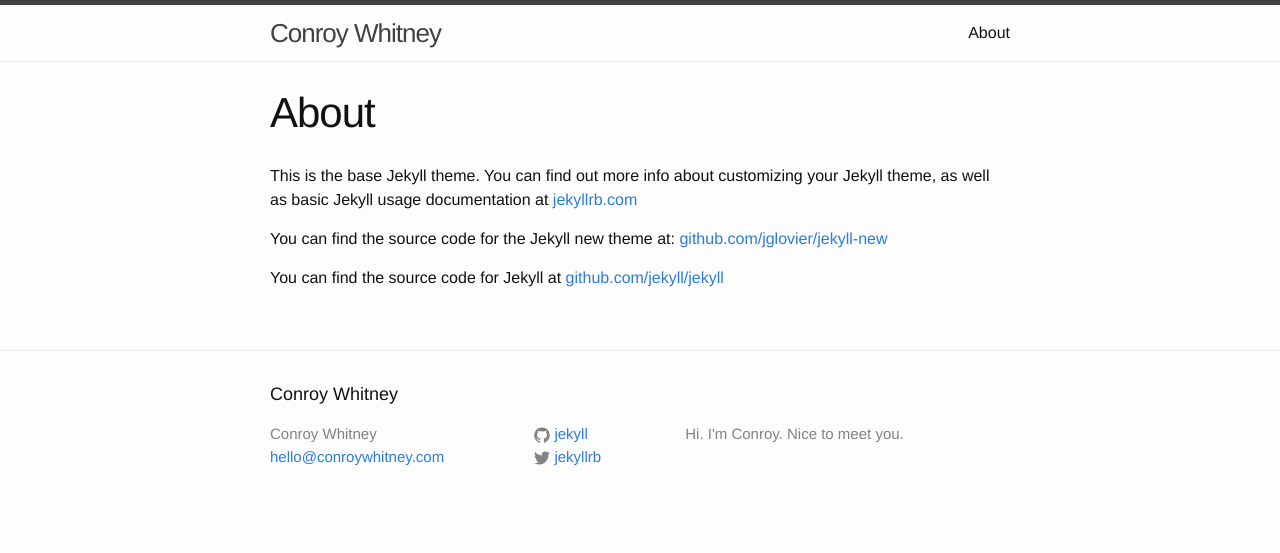
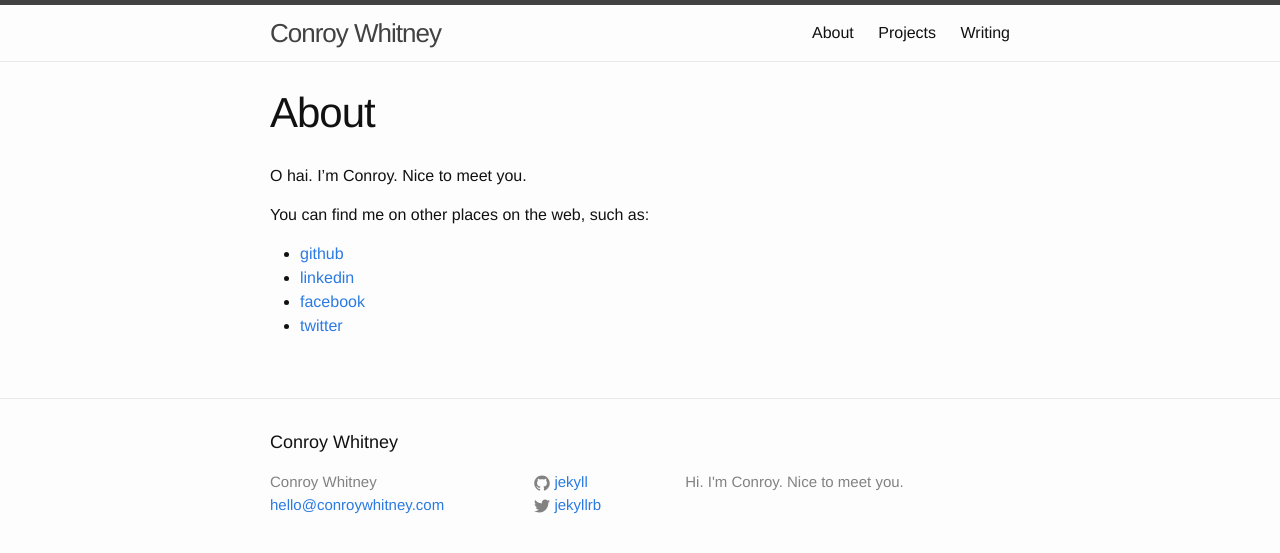
Before and after one commit to conroywhitney/writingz, a Jekyll site: the page built from about.md, in a window 1280 px wide. Shown: the top 553 px of the page. Built offline with Jekyll 4.4.1, drawn with Linux system fonts in a browser that asks for light colours.

Commit message:
pages -- about/projects/writing

```diff
--- a/about.md
+++ b/about.md
@@ -4,8 +4,11 @@ title: About
 permalink: /about/
 ---
 
-This is the base Jekyll theme. You can find out more info about customizing your Jekyll theme, as well as basic Jekyll usage documentation at [jekyllrb.com](http://jekyllrb.com/)
+O hai. I'm Conroy. Nice to meet you.
 
-You can find the source code for the Jekyll new theme at: [github.com/jglovier/jekyll-new](https://github.com/jglovier/jekyll-new)
+You can find me on other places on the web, such as:
 
-You can find the source code for Jekyll at [github.com/jekyll/jekyll](https://github.com/jekyll/jekyll)
+* [github](https://github.com/conroywhitney)
+* [linkedin](https://linkedin.com/in/conroywhitney)
+* [facebook](https://facebook.com/conroy.whitney)
+* [twitter](https://twitter.com/conroywhitney)
```
Also changed, not shown: projects.md (added, +19 -0 lines), writing.md (added, +25 -0 lines).
